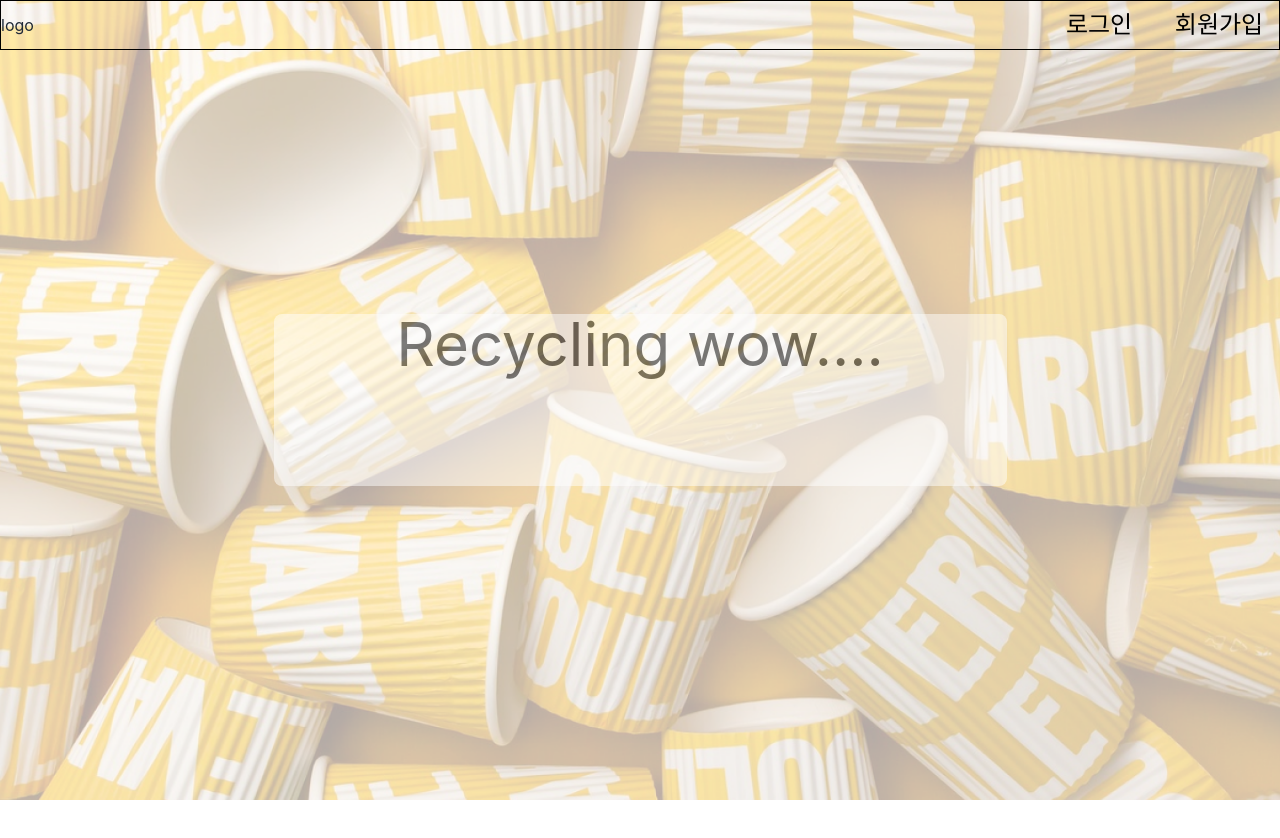
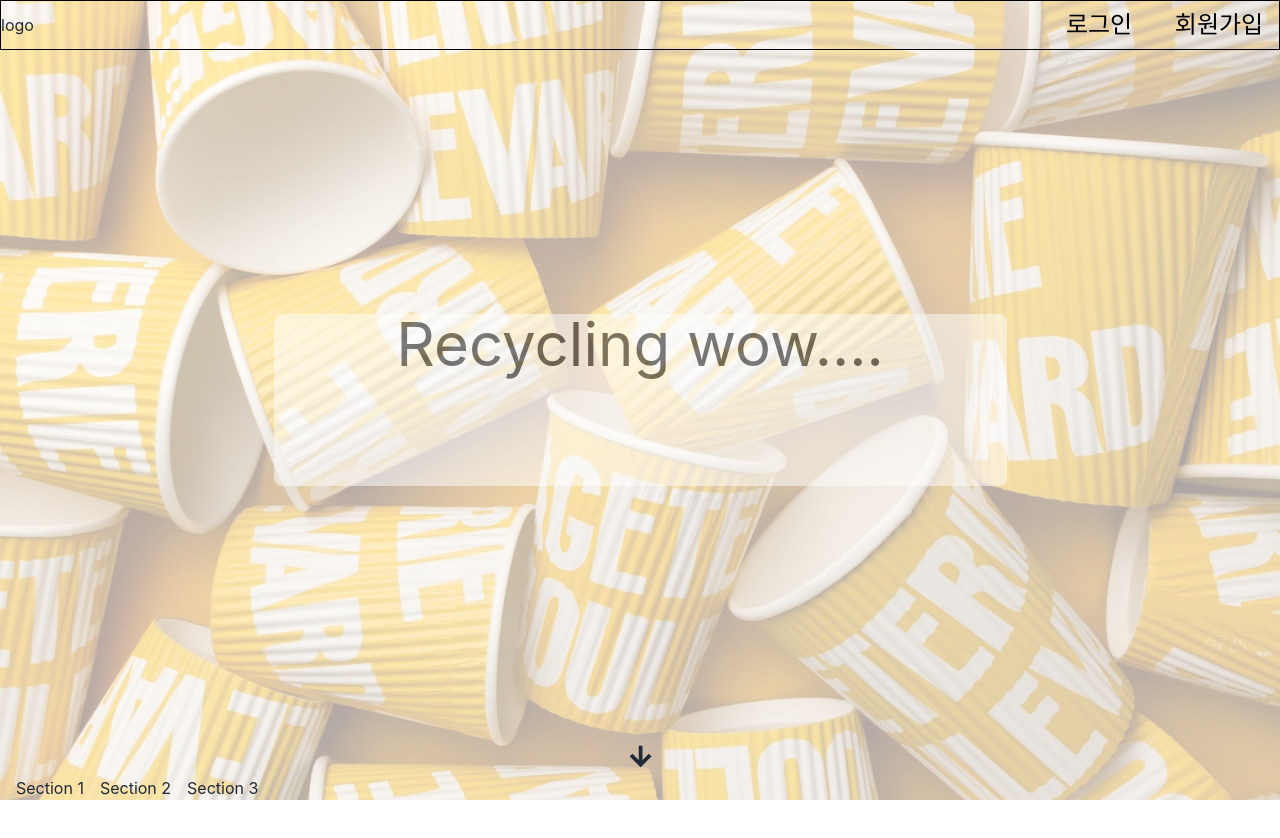
Before and after one commit to suho0815/AI_Team_Project, a React (Create React App) app in the folder front/: page / in a window 1280 px wide. Shown: the top 838 px of the page. After the commit the page ends 800 px from the top, so only its background shows below. Built offline with nearby package versions, Linux system fonts and the light colour scheme.

Commit message:
Icon, 스크롤test

```diff
--- a/front/src/Component/Icon.js
+++ b/front/src/Component/Icon.js
@@ -1,5 +1,5 @@
-export const Icon = ({name, _className, style}) => {
-  const iconClassName = ['material-icons', _className].join(' ')
+export const Icon = ({name, className, style}) => {
+  const iconClassName = ['material-icons', className].join(' ')
   return (
     <span className={iconClassName} style={style}>
       {name}
--- a/front/src/Page/MainPage/Section1.js
+++ b/front/src/Page/MainPage/Section1.js
@@ -1,4 +1,5 @@
 import papercup from '../../images/yellow-cups-6576738_1280_1.png'
+import {Icon} from '../../Component'
 
 export function Section1() {
   return (
@@ -9,6 +10,7 @@ export function Section1() {
         <br />
         <button></button>
       </p>
+      <Icon name="arrow_downward" className="absolute bottom-6 animate-bounce font-bold text-3xl" />
     </div>
   )
 }
--- a/front/src/Page/MainPage/Section2.js
+++ b/front/src/Page/MainPage/Section2.js
@@ -1,3 +1,9 @@
+import {Icon} from '../../Component'
+
 export function Section2() {
-  return <section className="w-full h-screen"></section>
+  return (
+    <section className="relative w-full h-screen bg-gray-200">
+      <Icon name="arrow_downward" className="absolute bottom-6 animate-bounce font-bold text-3xl" />
+    </section>
+  )
 }
--- /dev/null
+++ b/front/src/Page/MainPage/Section3.js
@@ -0,0 +1,3 @@
+export function Section3() {
+  return <section className="w-full h-screen"></section>
+}
--- a/front/src/Page/MainPage/index.js
+++ b/front/src/Page/MainPage/index.js
@@ -1,12 +1,77 @@
 // 메인 페이지
 import {Section1} from './Section1'
 import {Section2} from './Section2'
+import {Section3} from './Section3'
+import {useEffect, useState, useRef} from 'react'
 
 export default function MainPage() {
+  const mainDivRef = useRef()
+  const [currentSection, setCurrentSection] = useState(1)
+
+  // 해당 섹션으로 이동
+  const scrollToSection = sectionNumber => {
+    setCurrentSection(sectionNumber)
+
+    mainDivRef.current.scrollTo({
+      top: mainDivRef.current.clientHeight * (sectionNumber - 1),
+      behavior: 'smooth'
+    })
+  }
+
+  // 마우스 휠 이벤트에 적용할 함수
+  const MouseWheelScroll = e => {
+    // 크롬 기본 마우스 휠 이벤트 막기
+    e.preventDefault()
+    // 스크롤 행동 구현
+    // 스크롤의 방향 계산 마우스 휠 내릴 떄 100, 마우스 휠 올릴 때 -100
+    const deltaY = e.deltaY
+
+    // 스크롤 방향에 따라 새 섹션 계산
+    const newSection = currentSection + Math.sign(deltaY)
+
+    // 새 섹션 값이 유효한 범위 내에 있도록 보장
+    if (newSection >= 1 && newSection <= 3) {
+      setCurrentSection(newSection)
+
+      mainDivRef.current.scrollTo({
+        top: mainDivRef.current.clientHeight * (newSection - 1),
+        behavior: 'smooth'
+      })
+    }
+  }
+
+  // 마우스 휠 이벤트
+  useEffect(() => {
+    if (mainDivRef.current) {
+      setTimeout(() => {
+        mainDivRef.current.addEventListener('wheel', MouseWheelScroll, {passive: false})
+      }, 800)
+    }
+    return () => {
+      if (mainDivRef.current) {
+        mainDivRef.current.removeEventListener('wheel', MouseWheelScroll)
+      }
+    }
+  }, [currentSection])
+
   return (
-    <div>
-      <Section1 />
-      <Section2 />
+    <div className="w-full h-full">
+      <div ref={mainDivRef} className="relative overflow-hidden h-screen">
+        <Section1 />
+        <Section2 />
+        <Section3 />
+      </div>
+      <div className="fixed bottom-0 left-4">
+        <button className="mr-4" onClick={() => scrollToSection(1)}>
+          Section 1
+        </button>
+        <button className="mr-4" onClick={() => scrollToSection(2)}>
+          Section 2
+        </button>
+        <button className="mr-4" onClick={() => scrollToSection(3)}>
+          Section 3
+        </button>
+      </div>
     </div>
   )
 }
```
